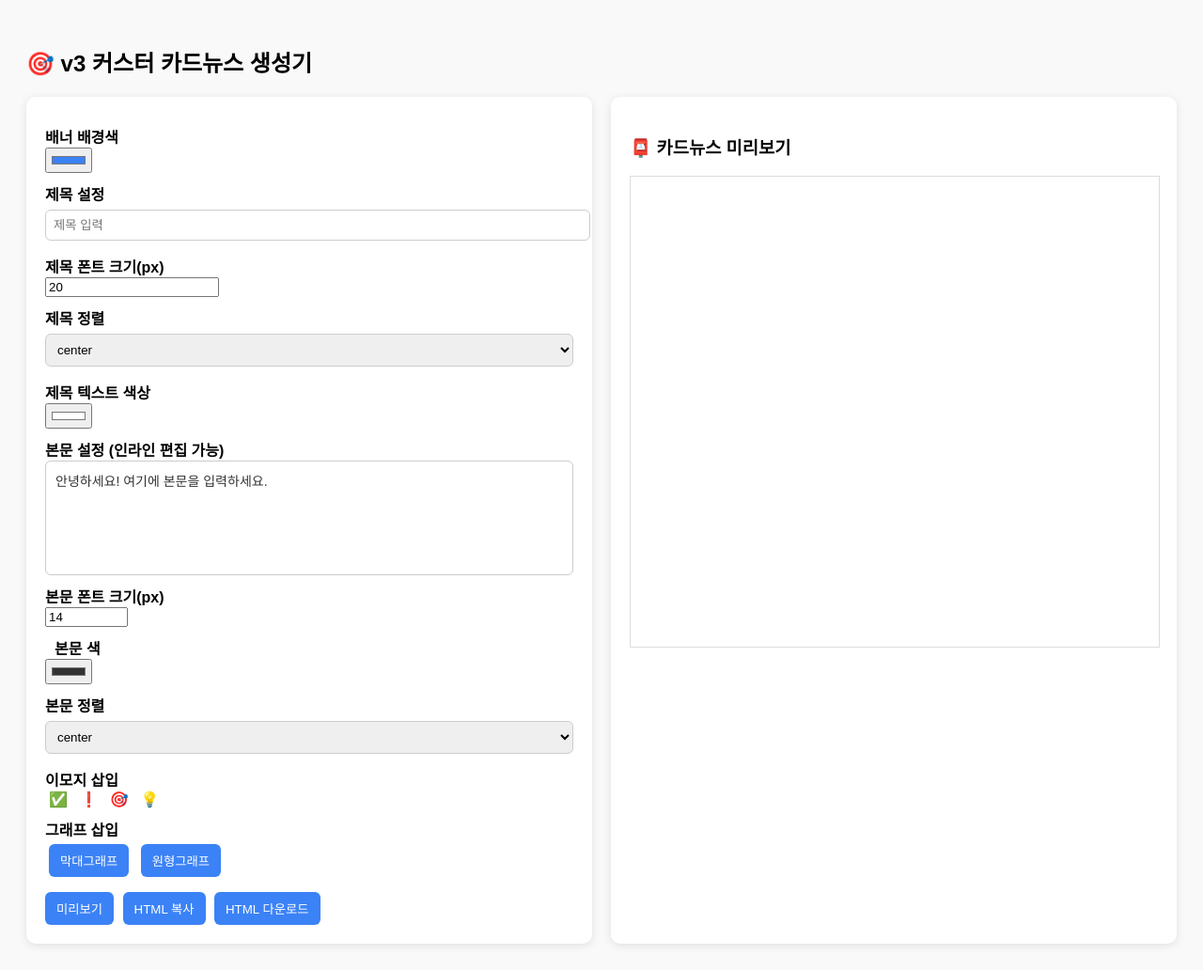
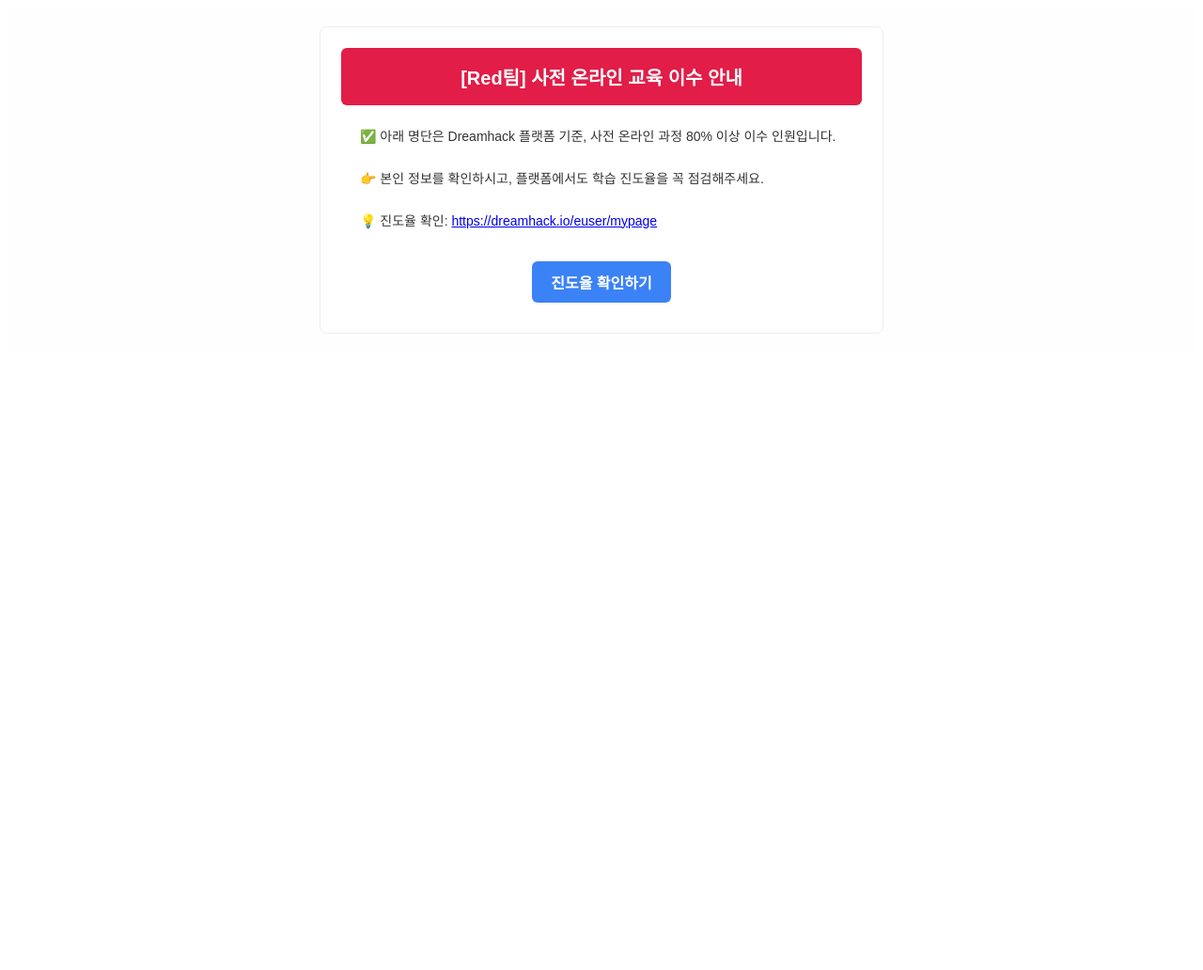
Before and after one commit to Edulorix/milktea, a plain HTML site: page index.html in a window 1280 px wide. Shown: the whole page at 94% size. After the commit the page ends 800 px from the top, so only its background shows below. Drawn offline with Linux system fonts and the light colour scheme.

Commit message:
index.html

```diff
--- a/index.html
+++ b/index.html
@@ -1,109 +1,29 @@
-<!DOCTYPE html>
-<html lang="ko">
-<head><meta charset="UTF-8"/><meta name="viewport" content="width=device-width">
-<title>📌超级卡片뉴스 생성기 v3</title>
-<style>
- body{font-family:Arial,sans-serif;background:#f9f9f9;padding:20px;}
- .wrapper{display:flex;gap:20px;flex-wrap:wrap;}
- .editor, .preview{background:white;padding:20px;border-radius:10px;box-shadow:0 2px 10px rgba(0,0,0,0.1);flex:1;min-width:300px;}
- label{font-weight:bold;margin-top:10px;display:block;}
- input[type=text], select{width:100%;padding:8px;margin:5px 0;border:1px solid #ccc;border-radius:6px;}
- .color-pick{padding:4px;}
- button{padding:8px 12px;margin-right:5px;border:none;border-radius:6px;cursor:pointer;background:#3b82f6;color:white;}
- .emojis span, .graphs button{margin:4px;cursor:pointer;}
-</style>
-</head>
-<body>
-<h2>🎯 v3 커스터 카드뉴스 생성기</h2>
-<div class="wrapper">
-<div class="editor">
-<label>배너 배경색</label><input type="color" id="bannerColor" class="color-pick" value="#3b82f6">
-<label>제목 설정</label>
-<input type="text" id="titleText" placeholder="제목 입력"/>
-<label>제목 폰트 크기(px)</label><input type="number" id="titleSize" value="20"/>
-<label>제목 정렬</label><select id="titleAlign"><option>left</option><option selected>center</option><option>right</option></select>
-<label>제목 텍스트 색상</label><input type="color" id="titleColor" class="color-pick" value="#ffffff">
-<label>본문 설정 (인라인 편집 가능)</label>
-<div id="bodyArea" contenteditable="true" style="border:1px solid #ccc;padding:10px;border-radius:6px;min-height:100px;font-size:14px;color:#333">
-     안녕하세요! 여기에 본문을 입력하세요.
-</div>
-<div style="margin-top:8px;"><label>본문 폰트 크기(px)</label>
-<input type="number" id="bodySize" value="14" style="width:80px;display:inline-block"/>
-<label style="margin-left:10px">본문 색</label>
-<input type="color" id="bodyColor" class="color-pick" value="#333333">
-</div>
-<div style="margin-top:8px;"><label>본문 정렬</label>
-<select id="bodyAlign"><option>left</option><option selected>center</option><option>right</option></select>
-</div>
-<div class="emojis">
-<label>이모지 삽입</label>
-<span onclick="insertEmoji('✅')">✅</span>
-<span onclick="insertEmoji('❗')">❗</span>
-<span onclick="insertEmoji('🎯')">🎯</span>
-<span onclick="insertEmoji('💡')">💡</span>
-</div>
-<div class="graphs">
-<label>그래프 삽입</label>
-<button onclick="insertBarGraph()">막대그래프</button>
-<button onclick="insertPieGraph()">원형그래프</button>
-</div>
-<div style="margin-top:12px;">
-<button onclick="render()">미리보기</button>
-<button onclick="copyHTML()">HTML 복사</button>
-<button onclick="downloadHTML()">HTML 다운로드</button>
-</div>
-</div>
-<div class="preview">
-<h3>📮 카드뉴스 미리보기</h3>
-<iframe id="iframe" style="width:100%;height:500px;border:1px solid #ddd;"></iframe>
-</div>
-</div>
-<script>
- function insertEmoji(e){ document.execCommand('insertText', false, e); }
- function insertBarGraph(){
-   let pct = prompt('진도율 입력(%)', '50');
-   if(!pct) return;
-   let bar = `<table width="100%" cellpadding="0"><tr><td style="background:#eee;border-radius:5px;padding:2px"><div style="width:${pct}%;background:#10b981;color:#fff;text-align:center;border-radius:5px">${pct}%</div></td></tr></table><br/>`;
-   document.execCommand('insertHTML', false, bar);
- }
- function insertPieGraph(){
-   let pct = prompt('퍼센트 입력(%)', '75');
-   if(!pct) return;
-   let arc = pct*3.6;
-   let pie = `<div style="width:80px;height:80px;border-radius:50%;background:conic-gradient(#f59e0b ${arc}deg, #eee 0);display:inline-block;text-align:center;line-height:80px;font-weight:bold">${pct}%</div><br/>`;
-   document.execCommand('insertHTML', false, pie);
- }
- function render(){
-   const bc=document.getElementById('bannerColor').value,
-         t=document.getElementById('titleText').value,
-         ts=document.getElementById('titleSize').value+'px',
-         ta=document.getElementById('titleAlign').value,
-         tc=document.getElementById('titleColor').value,
-         body=document.getElementById('bodyArea').innerHTML,
-         bs=document.getElementById('bodySize').value+'px',
-         ba=document.getElementById('bodyAlign').value,
-         bc2=document.getElementById('bodyColor').value;
-   const html = `
-<div style="font-family:Arial,sans-serif;background:white;padding:20px;border-radius:10px;text-align:center;">
-<div style="background:${bc};color:${tc};font-size:${ts};text-align:${ta};padding:12px;border-radius:8px">${t}</div>
-<div style="padding:20px;text-align:${ba};font-size:${bs};color:${bc2}">${body}</div>
-</div>
-   `;
-   const doc = document.getElementById('iframe').contentDocument;
-   doc.open();doc.write(html);doc.close();
-   window.renderedHTML = html;
- }
- function copyHTML(){
-   navigator.clipboard.writeText(window.renderedHTML || '');
-   alert('복사했어요! 메일 본문에 붙여넣기 하면 돼요 😊');
- }
- function downloadHTML(){
-   const blob=new Blob([window.renderedHTML || ''],{type:'text/html'});
-   const a=document.createElement('a');
-   a.href=URL.createObjectURL(blob);
-   a.download='cardnews.html';
-   a.click();
- }
-</script>
-</body>
-</html>
+<table width="100%" cellpadding="0" cellspacing="0" style="font-family:Arial, sans-serif; background:#fefefe; padding:20px;">
+<tr>
+<td align="center">
+<table width="600" style="border:1px solid #eee; border-radius:8px; padding:20px; background-color:#ffffff;">
+<tr>
+<td align="center" style="background-color:#e11d48; color:white; font-size:20px; font-weight:bold; padding:16px; border-radius:6px;">
+           [Red팀] 사전 온라인 교육 이수 안내
+</td>
+</tr>
+<tr>
+<td style="padding:20px; font-size:14px; color:#333333; line-height:1.6; text-align:left;">
+           ✅ 아래 명단은 Dreamhack 플랫폼 기준, 사전 온라인 과정 80% 이상 이수 인원입니다.<br><br>
+           👉 본인 정보를 확인하시고, 플랫폼에서도 학습 진도율을 꼭 점검해주세요.<br>
+<br>
+           💡 진도율 확인: <a href="https://dreamhack.io/euser/mypage" target="_blank">https://dreamhack.io/euser/mypage</a>
+</td>
+</tr>
+<tr>
+<td align="center" style="padding:10px;">
+<a href="https://dreamhack.io/euser/mypage"
+             style="display:inline-block; background-color:#3b82f6; color:white; padding:10px 20px; text-decoration:none; border-radius:6px; font-weight:bold;">
+             진도율 확인하기
+</a>
+</td>
+</tr>
+</table>
+</td>
+</tr>
+</table>
```
